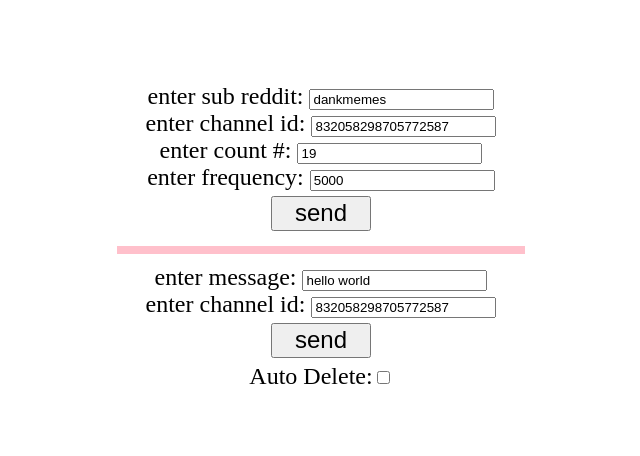
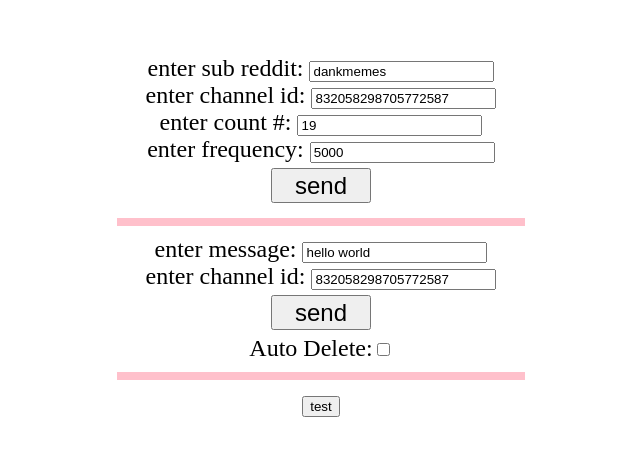
Before and after one commit to hacker-flavio/discord_clone, a React (Create React App) app in the folder frontend/: page / in a window 1280 px wide. Shown: the part 164-620 px from the top of the page, without its empty margins (319-959 px from the left). Built offline with nearby package versions, Linux system fonts and the light colour scheme.

Commit message:
added working code

```diff
--- a/frontend/src/App.js
+++ b/frontend/src/App.js
@@ -15,9 +15,43 @@ function App() {
   const handleToggle = () => {
     setIsToggled((prevIsToggled) => !prevIsToggled);
   };
+
+  function testMessage() {
+    // axios
+    //   .post(`http://localhost:5000/testing`, {
+    //     withCredentials: true,
+    //     data: {
+    //       message: message,
+    //     },
+    //   })
+    //   .then((res) => {
+    //     console.log(res.data);
+    //   });
+    axios
+      .post(`http://localhost:5000/send`, {
+        withCredentials: true,
+        data: {
+          message: message,
+          channelId: channelId,
+        },
+      })
+      .then((res) => {
+        console.log(res.data);
+        if (res.data.message && !isToggled) {
+          console.log(res.data.id);
+          setSentMessage((prevstate) => [res.data, ...prevstate]);
+        } else {
+          console.log("auto delete enabled");
+          setTimeout(() => {
+            handleDelete(res.data.id);
+          }, deleteTimeout);
+        }
+      });
+  }
+
   function sendRequest() {
     axios
-      .post(`/test`, {
+      .post(`http://localhost:5000/sendMemes`, {
         withCredentials: true,
         data: {
           subReddit: subReddit,
@@ -33,7 +67,7 @@ function App() {
 
   function handleDelete(id) {
     axios
-      .post(`/delete`, {
+      .post(`http://localhost:5000/delete`, {
         withCredentials: true,
         data: {
           channelId: channelId,
@@ -52,7 +86,7 @@ function App() {
   }
   function sendMessage() {
     axios
-      .post(`/send`, {
+      .post(`http://localhost:5000/send`, {
         withCredentials: true,
         data: {
           message: message,
@@ -120,7 +154,12 @@ function App() {
             onChange={(e) => setFrequency(e.target.value)}
           />
         </div>
-        <button onClick={sendRequest} class="btn">
+        <button
+          onClick={() => {
+            sendRequest();
+          }}
+          class="btn"
+        >
           send
         </button>
       </div>
@@ -145,7 +184,12 @@ function App() {
           />
         </div>
 
-        <button onClick={sendMessage} class="btn">
+        <button
+          onClick={() => {
+            sendMessage();
+          }}
+          class="btn"
+        >
           send
         </button>
         <div>
@@ -154,7 +198,7 @@ function App() {
             <input
               type="checkbox"
               checked={isToggled}
-              onChange={handleToggle}
+              onChange={() => handleToggle()}
             />
           </label>
           {isToggled ? (
@@ -185,6 +229,16 @@ function App() {
             ))}
         </div>
       </div>
+      <div className="divider"></div>
+      <div>
+        <button
+          onClick={() => {
+            testMessage();
+          }}
+        >
+          test
+        </button>
+      </div>
     </div>
   );
 }
```
Also changed, not shown: 1 other file (tests, documents, lock files or other folders).
